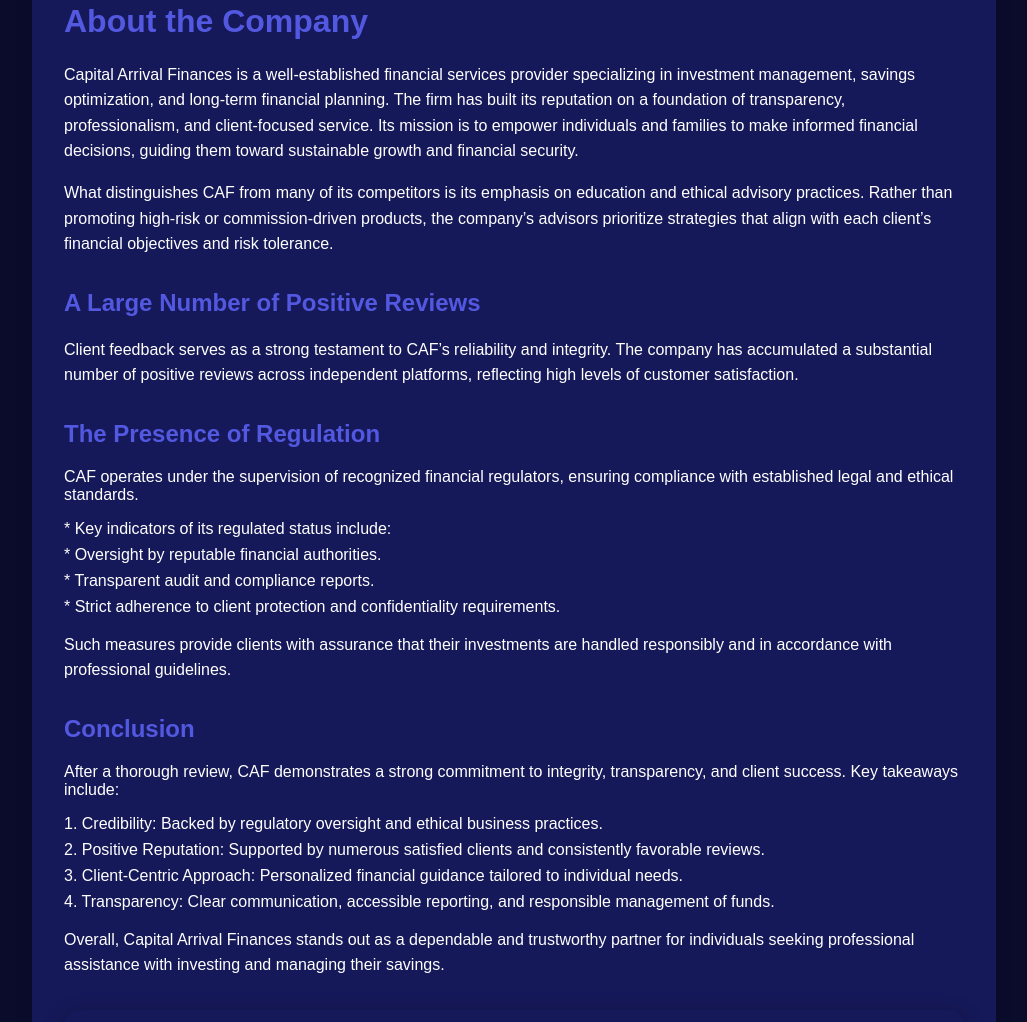
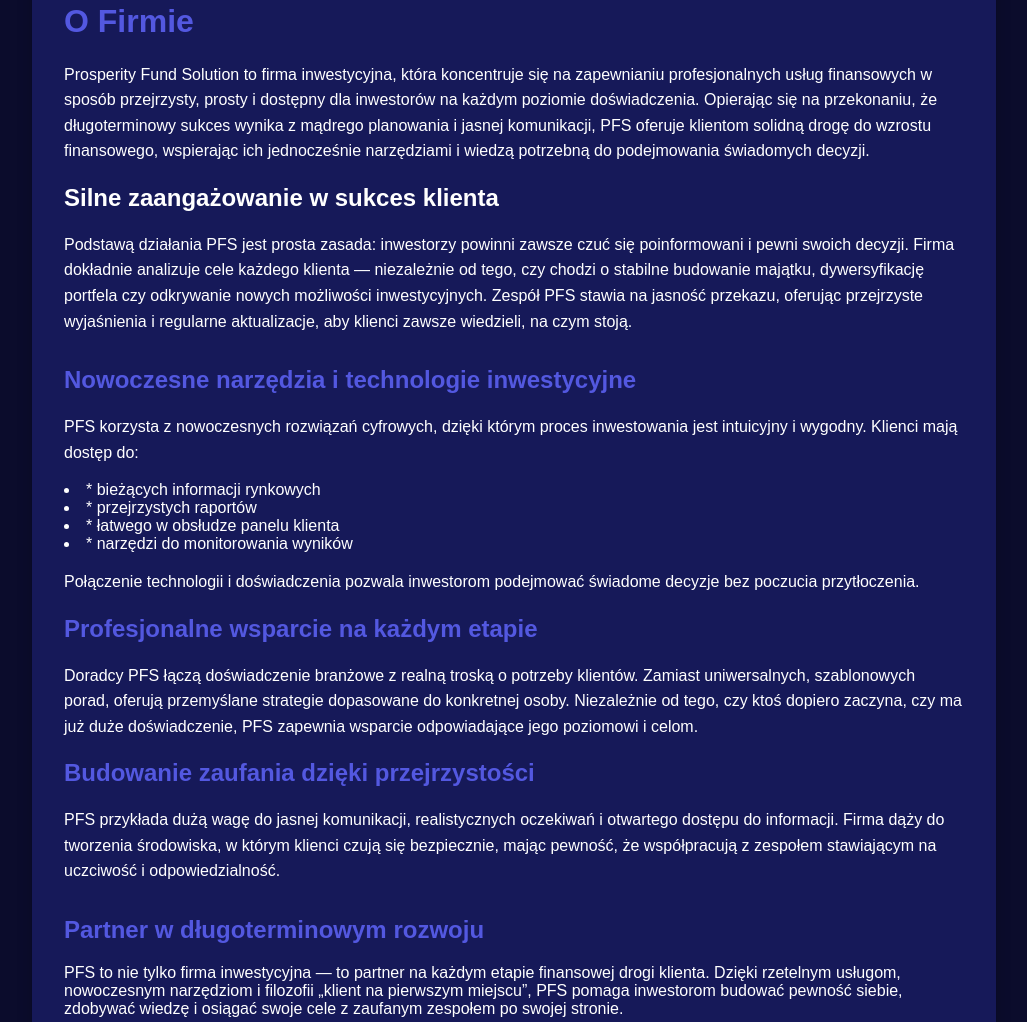
Before and after one commit to Informed-investor/companies-num2, a plain HTML site: page index.html in a window 1280 px wide. Shown: the part 940-1962 px from the top of the page, without its empty margins (126-1153 px from the left). Drawn offline with Linux system fonts and the light colour scheme.

Commit message:
Update index.html

```diff
--- a/index.html
+++ b/index.html
@@ -207,7 +207,7 @@
 
   <!-- HERO -->
   <section class="hero" id="main">
-    <h2>Capital Arrival Finances — your friend in the investment world</h2>
+    <h2>Prosperity Fund Solution — your friend in the investment world</h2>
     <p>Complete analysis of the company | Prevention of fraud | Safe investment</p>
   </section>
 
@@ -215,55 +215,65 @@
   <div class="container">
     <div class="profile">
       <img src="your-photo.png" alt="Profile Photo">
-      <h2>Capital Arrival Finances</h2>
-      <h3>ca-finances.com<br>Switzerland</h3>
+      <h2>Prosperity Fund Solution</h2>
+      <h3>pro-fs.com<br>Switzerland</h3>
          </div>
 
     <div class="about" id="about">
-      <h1>About the Company</h1>
+      <h1>O Firmie</h1>
       <p>
-        Capital Arrival Finances is a well-established financial services provider specializing in investment management,
-        savings optimization, and long-term financial planning. The firm has built its reputation on a
-        foundation of transparency, professionalism, and client-focused service. Its mission is to empower
-        individuals and families to make informed financial decisions, guiding them toward sustainable growth and financial security.
+       Prosperity Fund Solution to firma inwestycyjna, która koncentruje się na zapewnianiu profesjonalnych usług finansowych
+        w sposób przejrzysty, prosty i dostępny dla inwestorów na każdym poziomie doświadczenia. Opierając się na przekonaniu,
+        że długoterminowy sukces wynika z mądrego planowania i jasnej komunikacji, PFS oferuje klientom solidną drogę
+        do wzrostu finansowego, wspierając ich jednocześnie narzędziami i wiedzą potrzebną do podejmowania świadomych decyzji.
 <p>
-What distinguishes CAF from many of its competitors is its emphasis on education and ethical advisory practices.
-        Rather than promoting high-risk or commission-driven products, the company’s advisors prioritize strategies that
-        align with each client’s financial objectives and risk tolerance.
+  <h2>Silne zaangażowanie w sukces klienta</h2>
+  <p>
+Podstawą działania PFS jest prosta zasada: inwestorzy powinni zawsze czuć się poinformowani i pewni swoich decyzji.
+Firma dokładnie analizuje cele każdego klienta — niezależnie od tego, czy chodzi o stabilne budowanie majątku,
+    dywersyfikację portfela czy odkrywanie nowych możliwości inwestycyjnych. Zespół PFS stawia na jasność przekazu,
+    oferując przejrzyste wyjaśnienia i regularne aktualizacje, aby klienci zawsze wiedzieli, na czym stoją.
+
       </p>
 
       <div class="section" id="interests">
-        <h2>A Large Number of Positive Reviews</h2>
+        <h2>Nowoczesne narzędzia i technologie inwestycyjne</h2>
         <p>
-          Client feedback serves as a strong testament to CAF’s reliability and integrity. The company has accumulated
-          a substantial number of positive reviews across independent platforms, reflecting high levels of customer satisfaction.
+        PFS korzysta z nowoczesnych rozwiązań cyfrowych, dzięki którym proces inwestowania jest intuicyjny i wygodny.
+Klienci mają dostęp do:
+
         </p>
-      </div>
 
-      <div class="section" id="education">
-        <h2>The Presence of Regulation</h2>
+<li> * bieżących informacji rynkowych</li>
+<li> * przejrzystych raportów</li>
+<li> * łatwego w obsłudze panelu klienta</li>
+<li> * narzędzi do monitorowania wyników</li>
+        <p>
+Połączenie technologii i doświadczenia pozwala inwestorom podejmować świadome decyzje bez poczucia przytłoczenia.
+              </p>
+         <h2>Profesjonalne wsparcie na każdym etapie</h2>
+  <p>
+Doradcy PFS łączą doświadczenie branżowe z realną troską o potrzeby klientów.
+Zamiast uniwersalnych, szablonowych porad, oferują przemyślane strategie dopasowane
+    do konkretnej osoby. Niezależnie od tego, czy ktoś dopiero zaczyna, czy ma już duże
+    doświadczenie, PFS zapewnia wsparcie odpowiadające jego poziomowi i celom.
+
+      </p>
+             <h2>Budowanie zaufania dzięki przejrzystości</h2>
+  <p>
+PFS przykłada dużą wagę do jasnej komunikacji, realistycznych oczekiwań i otwartego dostępu do informacji.
+Firma dąży do tworzenia środowiska, w którym klienci czują się bezpiecznie, mając pewność, że współpracują
+    z zespołem stawiającym na uczciwość i odpowiedzialność.
+
+
+      </p>
+         <div class="section" id="conclusion">
+        <h2>Partner w długoterminowym rozwoju</h2>
         <ul>
-          CAF operates under the supervision of recognized financial regulators, ensuring compliance with established legal and ethical standards.
-          <p>
-<li> * Key indicators of its regulated status include:</li>
-<li> * Oversight by reputable financial authorities.</li>
-<li> * Transparent audit and compliance reports.</li>
-<li> * Strict adherence to client protection and confidentiality requirements.</li>
-        <p>
-Such measures provide clients with assurance that their investments are handled responsibly and in accordance with professional guidelines.
-              </p>
+         PFS to nie tylko firma inwestycyjna — to partner na każdym etapie finansowej drogi klienta. Dzięki rzetelnym
+          usługom, nowoczesnym narzędziom i filozofii „klient na pierwszym miejscu”, PFS pomaga inwestorom budować
+          pewność siebie, zdobywać wiedzę i osiągać swoje cele z zaufanym zespołem po swojej stronie.
 
-         <div class="section" id="conclusion">
-        <h2>Conclusion</h2>
-        <ul>
-         After a thorough review, CAF demonstrates a strong commitment to integrity, transparency, and client success. Key takeaways include:
-<p>
-<li> 1. Credibility: Backed by regulatory oversight and ethical business practices.</li>
-<li> 2. Positive Reputation: Supported by numerous satisfied clients and consistently favorable reviews.</li>
-<li> 3. Client-Centric Approach: Personalized financial guidance tailored to individual needs.</li>
-<li> 4. Transparency: Clear communication, accessible reporting, and responsible management of funds.</li>
-<p>
-Overall, Capital Arrival Finances stands out as a dependable and trustworthy partner for individuals seeking professional assistance with investing and managing their savings.
               </ul>
 
          <div class="about-image-box">
```
